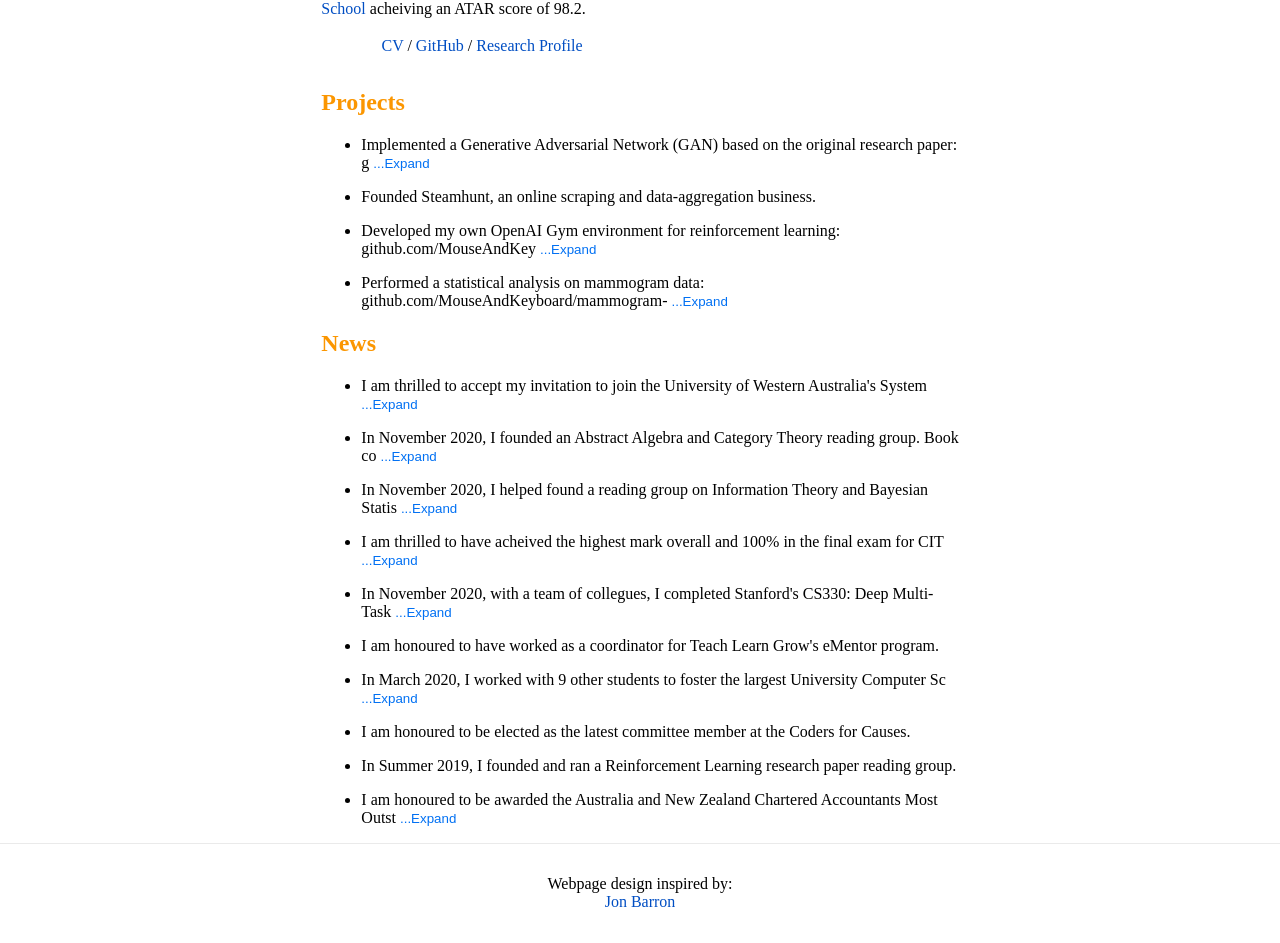
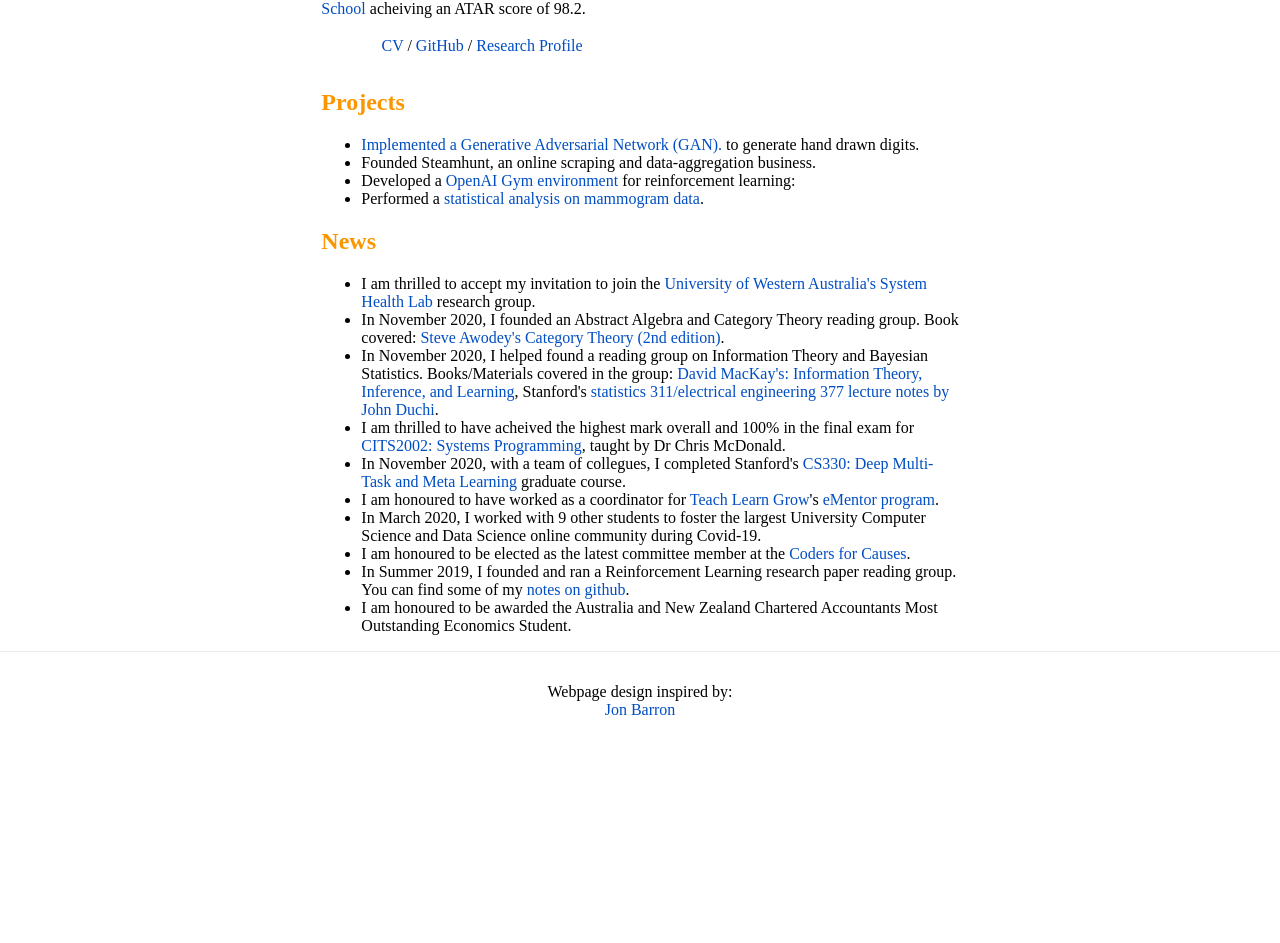
Before and after one commit to MouseAndKeyboard/nefsite, a Next.js app: page / in a window 1280 px wide. Shown: the part 459-1402 px from the top of the page. After the commit the page ends 1210 px from the top, so only its background shows below. Built offline with nearby package versions, Linux system fonts and the light colour scheme.

Commit message:
Bullet points are now jsx

```diff
--- a/components/ContentBlock.js
+++ b/components/ContentBlock.js
@@ -37,9 +37,7 @@ const Description = ({ description }) => {
 
 const ContentBlock = ({ heading, descriptions }) => {
   const ContentItems = descriptions.map((desc, idx) => (
-    <li key={idx}>
-      <Description description={desc} />
-    </li>
+    <li key={idx}>{desc}</li>
   ));
 
   return (
--- a/pages/index.js
+++ b/pages/index.js
@@ -5,24 +5,96 @@ import styles from "../styles/Home.module.css";
 
 export default function Home() {
   const [news, setNews] = useState([
-    "I am thrilled to accept my invitation to join the University of Western Australia's System Health Lab research group.",
-    "In November 2020, I founded an Abstract Algebra and Category Theory reading group. Book covered: Steve Awodey's Category Theory (2nd edition).",
-    "In November 2020, I helped found a reading group on Information Theory and Bayesian Statistics. Books/Materials covered in the group: David MacKay's: Information Theory, Inference, and Learning, Stanford's Statistics 311/Electrical Engineering 377 lecture notes by John Duchi.",
-    "I am thrilled to have acheived the highest mark overall and 100% in the final exam for CITS2002: Systems Programming, taught by Dr Chris McDonald.",
-    "In November 2020, with a team of collegues, I completed Stanford's CS330: Deep Multi-Task and Meta Learning graduate course.",
-    "I am honoured to have worked as a coordinator for Teach Learn Grow's eMentor program.",
-    "In March 2020, I worked with 9 other students to foster the largest University Computer Science and Data Science online community during Covid-19.",
-    "I am honoured to be elected as the latest committee member at the Coders for Causes.",
-    "In Summer 2019, I founded and ran a Reinforcement Learning research paper reading group.",
-    "I am honoured to be awarded the Australia and New Zealand Chartered Accountants Most Outstanding Economics Student.",
+    <>
+      I am thrilled to accept my invitation to join the{" "}
+      <a href="https://systemhealthlab.com/">
+        University of Western Australia's System Health Lab
+      </a>{" "}
+      research group.
+    </>,
+    <>
+      In November 2020, I founded an Abstract Algebra and Category Theory
+      reading group. Book covered:{" "}
+      <a href="https://global.oup.com/ukhe/product/category-theory-9780199237180?cc=gb&lang=en&">
+        Steve Awodey's Category Theory (2nd edition)
+      </a>
+      .
+    </>,
+    <>
+      In November 2020, I helped found a reading group on Information Theory and
+      Bayesian Statistics. Books/Materials covered in the group:{" "}
+      <a href="https://www.cambridge.org/au/academic/subjects/computer-science/pattern-recognition-and-machine-learning/information-theory-inference-and-learning-algorithms?format=HB&isbn=9780521642989">
+        David MacKay's: Information Theory, Inference, and Learning
+      </a>
+      , Stanford's{" "}
+      <a href="http://web.stanford.edu/class/stats311/">
+        statistics 311/electrical engineering 377 lecture notes by John Duchi
+      </a>
+      .
+    </>,
+    <>
+      I am thrilled to have acheived the highest mark overall and 100% in the
+      final exam for{" "}
+      <a href="https://handbooks.uwa.edu.au/unitdetails?code=CITS2002">
+        CITS2002: Systems Programming
+      </a>
+      , taught by Dr Chris McDonald.
+    </>,
+    <>
+      In November 2020, with a team of collegues, I completed Stanford's{" "}
+      <a href="https://cs330.stanford.edu/">
+        CS330: Deep Multi-Task and Meta Learning
+      </a>{" "}
+      graduate course.
+    </>,
+    <>
+      I am honoured to have worked as a coordinator for{" "}
+      <a href="https://www.teachlearngrow.org.au/">Teach Learn Grow</a>'s{" "}
+      <a href="https://www.teachlearngrow.org.au/ementor">eMentor program</a>.
+    </>,
+    <>
+      In March 2020, I worked with 9 other students to foster the largest
+      University Computer Science and Data Science online community during
+      Covid-19.
+    </>,
+    <>
+      I am honoured to be elected as the latest committee member at the{" "}
+      <a href="https://codersforcauses.org/">Coders for Causes</a>.
+    </>,
+    <>
+      In Summer 2019, I founded and ran a Reinforcement Learning research paper
+      reading group. You can find some of my{" "}
+      <a href="https://github.com/MouseAndKeyboard/rg-generative">
+        notes on github
+      </a>
+      .
+    </>,
+    <>
+      I am honoured to be awarded the Australia and New Zealand Chartered
+      Accountants Most Outstanding Economics Student.
+    </>,
   ]);
 
   const [projects, setProjects] = useState([
-    "Implemented a Generative Adversarial Network (GAN) based on the original research paper: github.com/MouseAndKeyboard/GAN/blob/master/gan.org",
-    ,
-    "Founded Steamhunt, an online scraping and data-aggregation business.",
-    "Developed my own OpenAI Gym environment for reinforcement learning: github.com/MouseAndKeyboard/gym-spoof",
-    "Performed a statistical analysis on mammogram data: github.com/MouseAndKeyboard/mammogram-analysis",
+    <>
+      <a href="github.com/MouseAndKeyboard/GAN/blob/master/gan.org">
+        Implemented a Generative Adversarial Network (GAN).
+      </a>{" "}
+      to generate hand drawn digits.
+    </>,
+    <>Founded Steamhunt, an online scraping and data-aggregation business.</>,
+    <>
+      Developed a{" "}
+      <a href="github.com/MouseAndKeyboard/gym-spoof">OpenAI Gym environment</a>{" "}
+      for reinforcement learning:
+    </>,
+    <>
+      Performed a{" "}
+      <a href="github.com/MouseAndKeyboard/mammogram-analysis">
+        statistical analysis on mammogram data
+      </a>
+      .
+    </>,
   ]);
 
   return (
```
